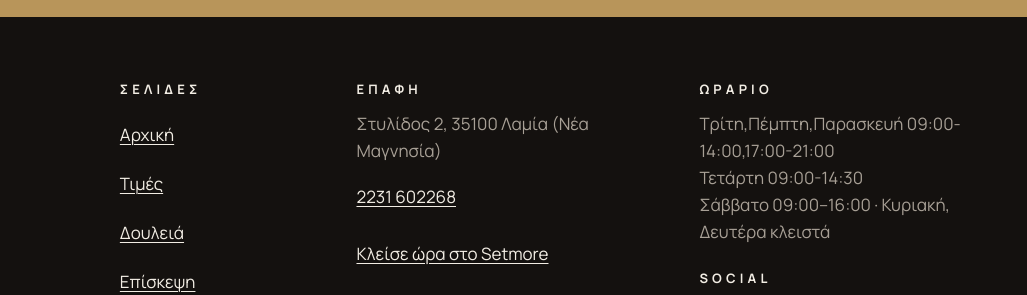
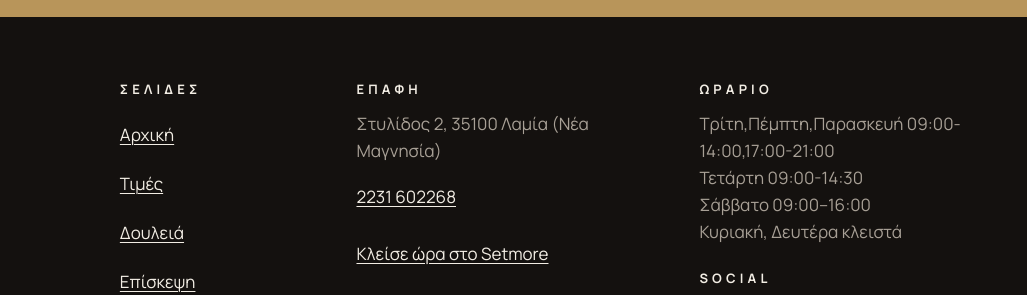
Before and after one commit to georskamagkoulis/afras-chop-shop, a plain HTML site: page index.html in a window 1280 px wide. Shown: the part 2301-2596 px from the top of the page, 253-1280 px from the left. Drawn offline with Linux system fonts and the light colour scheme.

Commit message:
Update index.html

```diff
--- a/index.html
+++ b/index.html
@@ -218,7 +218,7 @@
       </div>
       <div>
         <h2 class="label site-footer__title">Ωράριο</h2>
-        <p>Τρίτη,Πέμπτη,Παρασκευή 09:00-14:00,17:00-21:00<br>Τετάρτη 09:00-14:30<br> Σάββατο 09:00–16:00 · Κυριακή, Δευτέρα κλειστά</p>
+        <p>Τρίτη,Πέμπτη,Παρασκευή 09:00-14:00,17:00-21:00<br>Τετάρτη 09:00-14:30<br> Σάββατο 09:00–16:00<br>Κυριακή, Δευτέρα κλειστά</p>
         <h2 class="label site-footer__title site-footer__title--social">Social</h2>
         <ul role="list" class="social">
           <li><a class="social__link" href="https://www.instagram.com/afraschopshop_barbers/" target="_blank" rel="noopener"><svg class="icon" aria-hidden="true"><use href="#i-instagram"/></svg><span class="visually-hidden">Instagram (ανοίγει σε νέα καρτέλα)</span></a></li>
```
